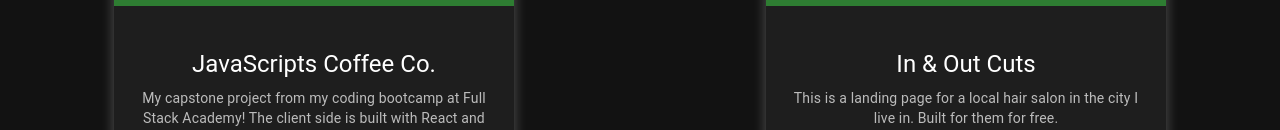
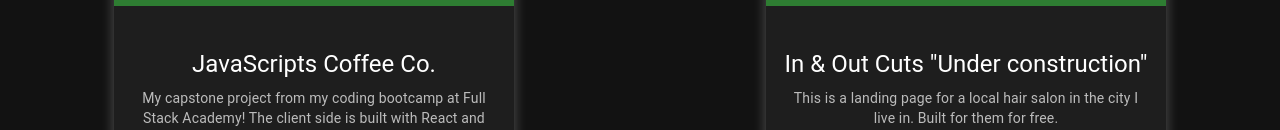
Before and after one commit to JMSONNE/pw, a React (Vite) app: page / in a window 1280 px wide. Shown: the part 556-686 px from the top of the page. Built offline with nearby package versions, Linux system fonts and the light colour scheme.

Commit message:
made aware that the second project is still being worked on

```diff
--- a/Components/Home/Home.jsx
+++ b/Components/Home/Home.jsx
@@ -90,7 +90,7 @@
                             />
                             <CardContent>
                                 <Typography gutterBottom variant="h5" component="div">
-                                    In & Out Cuts
+                                    In & Out Cuts "Under construction"
                                 </Typography>
                                 <Typography variant="body2" color="text.secondary">
                                     This is a landing page for a local hair salon in the city I live in. Built for them for free.
```
